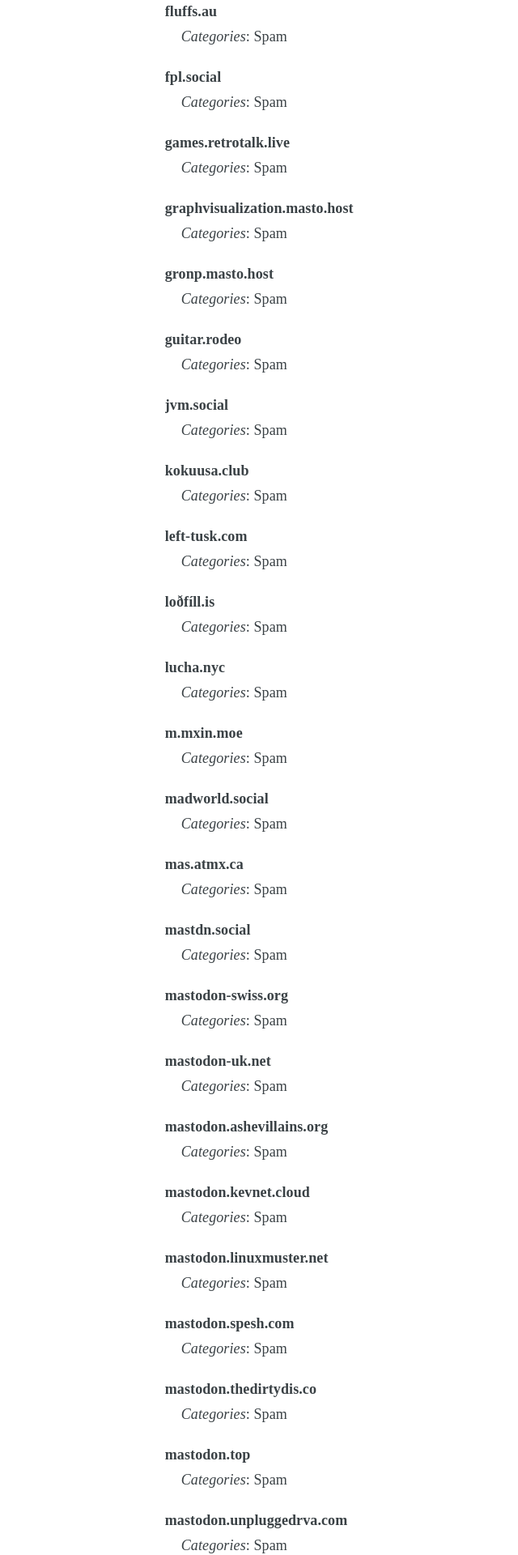
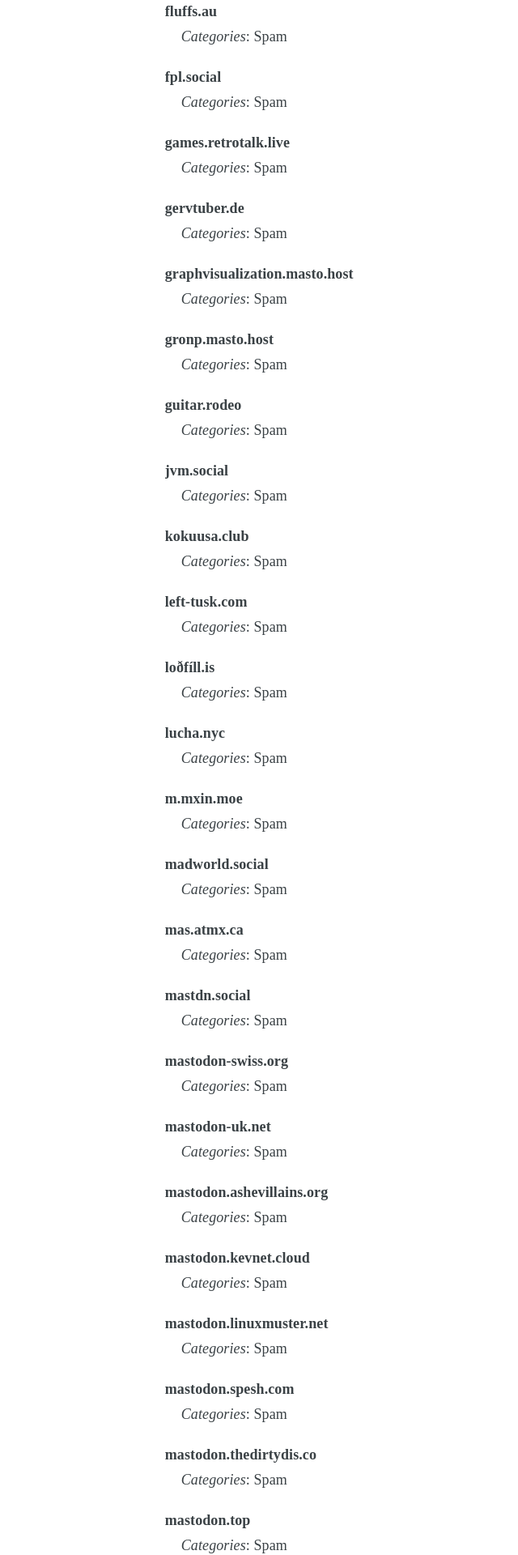
Before and after one commit to chaossocial/meta, a Jekyll site: the page built from federation.md, in a window 1280 px wide. Shown: the part 1964-3884 px from the top of the page at 81% size, without its empty margins (226-866 px from the left). Built offline with Jekyll 4.4.1, drawn with Linux system fonts in a browser that asks for light colours; some of the changed text lies outside the part shown.

Commit message:
Limit gervtuber.de

```diff
--- a/_data/limited_instances.json
+++ b/_data/limited_instances.json
@@ -124,6 +124,15 @@
   },
   {
     "instance": "games.retrotalk.live",
+    "tags": [
+      "SPAM"
+    ],
+    "receipts": [],
+    "comment_en": "",
+    "comment_de": ""
+  },
+  {
+    "instance": "gervtuber.de",
     "tags": [
       "SPAM"
     ],
```
